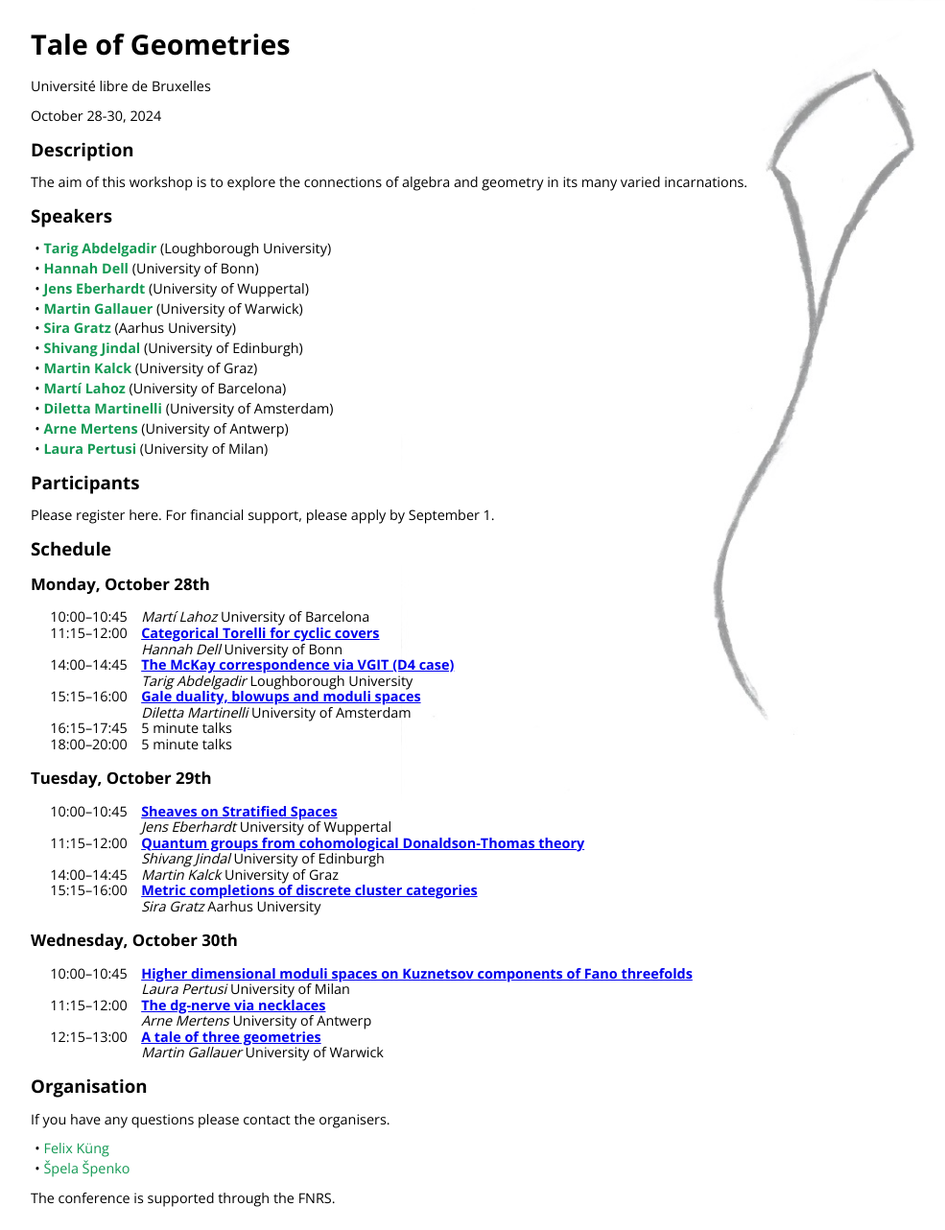
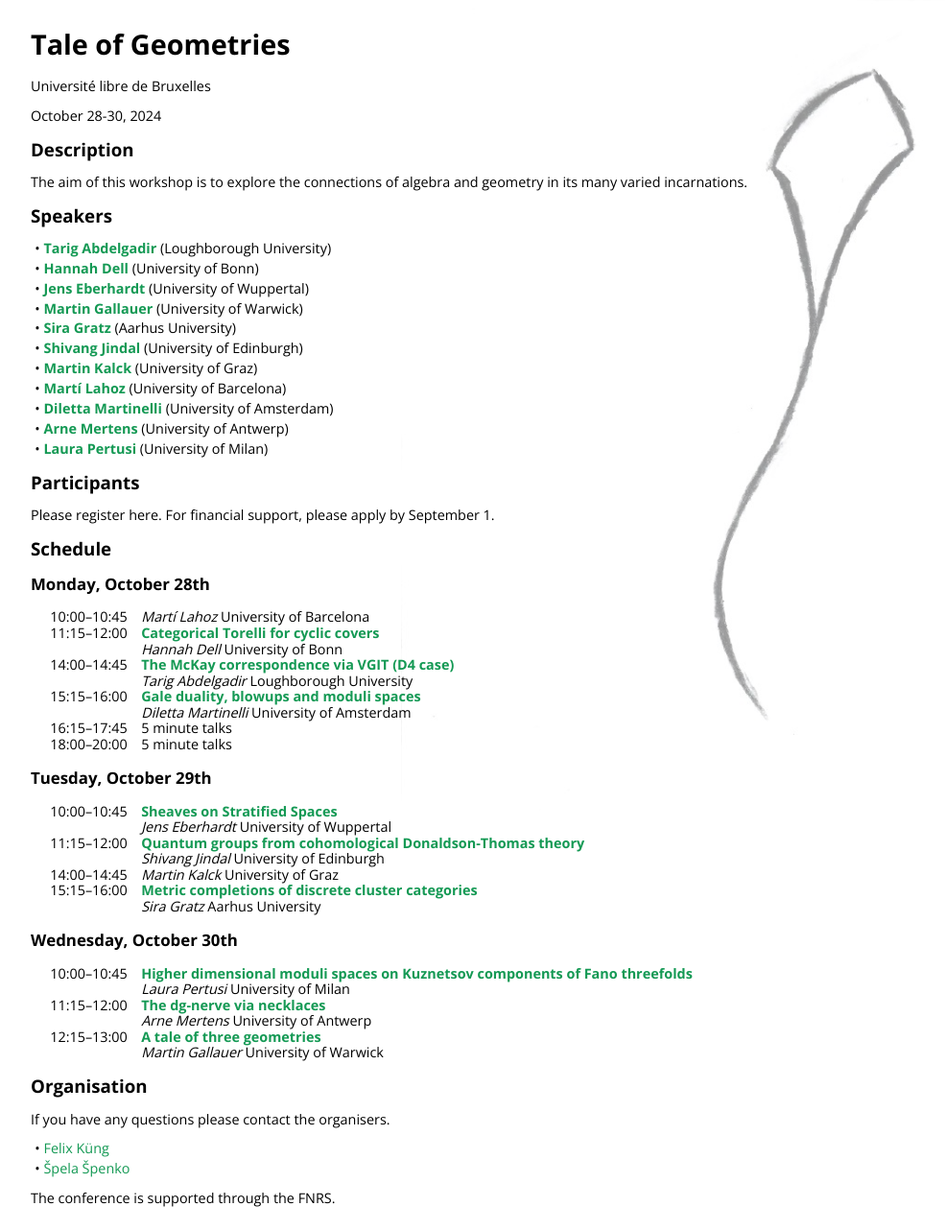
Before and after one commit to Tale-of-Geometries/Tale-of-Geometries.github.io, a Jekyll site: the page built from index.html, in a window 1280 px wide. Shown: the whole page at 96% size, without its empty margins (208-1193 px from the left). Built offline with Jekyll 4.4.1, drawn with Linux system fonts in a browser that asks for light colours; nearby versions of some CDN libraries; library files that are not in the unit come from our copies.

Commit message:
Update main.css
trying to get links green

```diff
--- a/css/main.css
+++ b/css/main.css
@@ -112,6 +112,11 @@
 
 dl.schedule dd.title {
   font-weight: bold;
+  color: rgba(20, 153, 84,1);
+}
+
+dl.schedule dd.title a {
+  text-decoration: none;
   color: rgba(20, 153, 84,1);
 }
 
```
